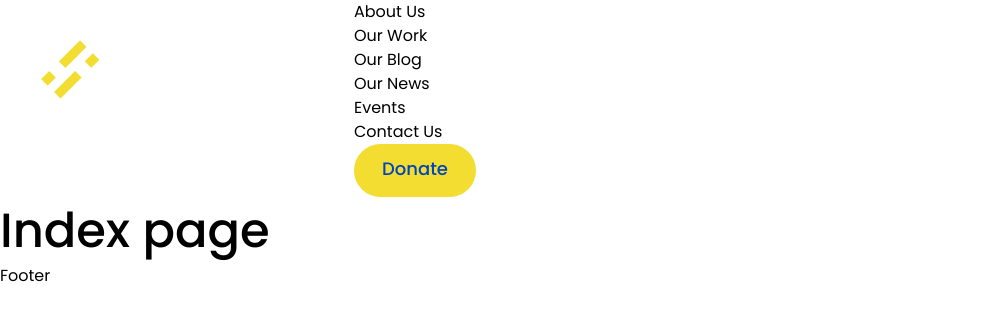
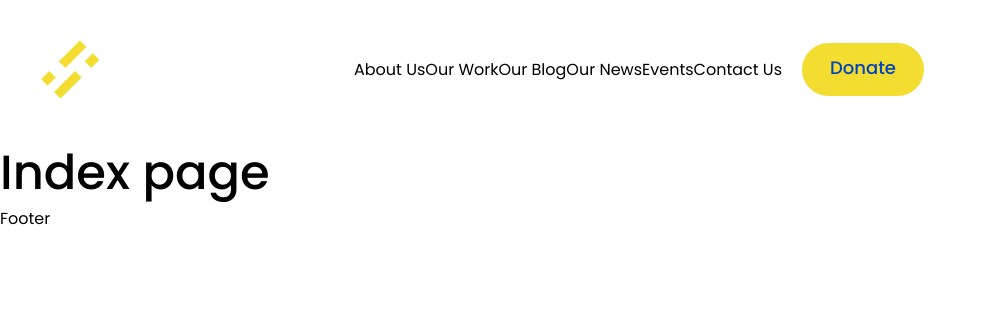
Before and after one commit to Roovin/healtraumas-next, a Next.js app: page / in a window 1280 px wide. Shown: the top 320 px of the page, without its empty margins (0-986 px from the left). Built offline with nearby package versions, Linux system fonts and the light colour scheme.

Commit message:
udpate header

```diff
--- a/components/header/Header.jsx
+++ b/components/header/Header.jsx
@@ -9,25 +9,29 @@ export default function Header() {
     <header>
       <div className="header">
         <div className="container">
-          <div className="mainHeader flex">
-            <div className="logoWrap">
+          <div className="mainHeader flex items-center">
+            <div className="logoWrap max-w-[334px] relative">
+              <Link href={'/'} className='emptyLink'>.</Link>
               <Image src={'/logo/logo.png'} alt='Logo' width={334} height={140} />
             </div>
-            <div className="main-nav">
-              <div className="nav">
-                <ul>
+            <div className="main-nav flex items-center">
+              <div className="nav mr-[20px]">
+                <ul className='flex'>
                   {
                     headerData.map((item, i) => {
                       return (
-                        <li>
+                        <li key={i}>
                           <Link href={item.url}>{item.nav}</Link>
-                          {/* <div className="subMenu">
+                          <div className="subMenu">
                             <ul>
+                              {
+
+                              }
                               <li>
-                                <Link></Link>
+                                <Link href={'/'}></Link>
                               </li>
                             </ul>
-                          </div> */}
+                          </div>
                         </li>
                       )
                     })
```
